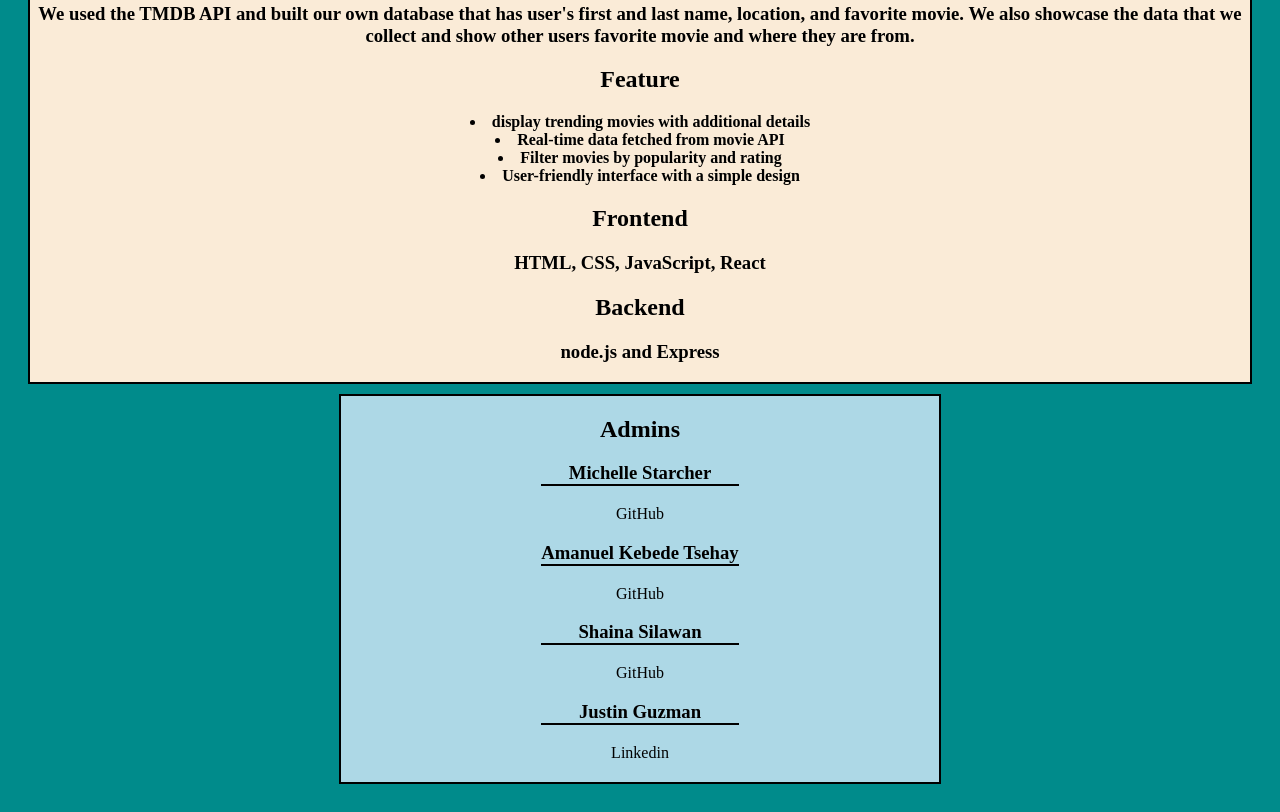
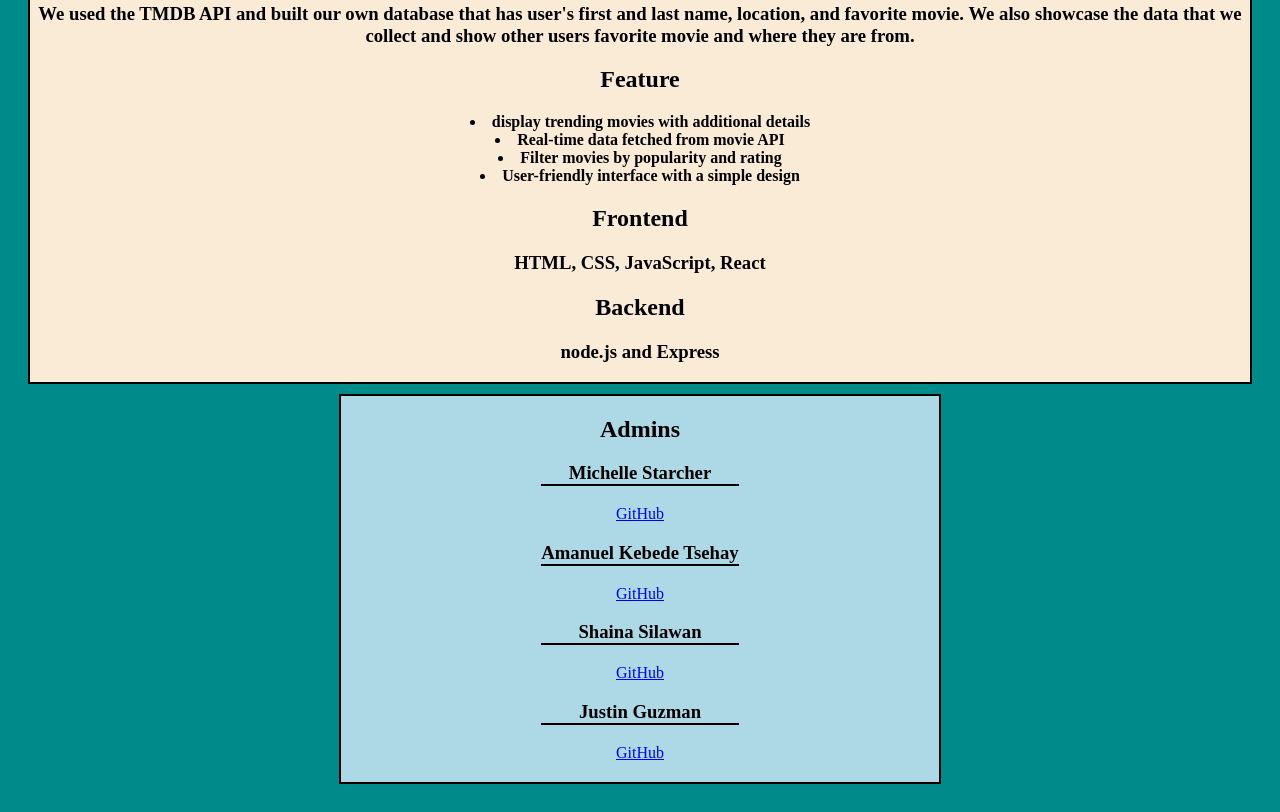
Before and after one commit to mtstarcher/INST377-Project, a website: page public/about.html in a window 1280 px wide. Shown: the part 347-1159 px from the top of the page. Drawn offline with Linux system fonts and the light colour scheme.

Commit message:
Update about.html

```diff
--- a/public/about.html
+++ b/public/about.html
@@ -39,13 +39,13 @@
             <div class="students">
                 <h2 id="stdnt_title">Admins</h2>
                 <h3 id="name">Michelle Starcher</h3>
-                <a id="linkedin" href="https://github.com/mtstarcher">GitHub</a>
+                <a id="github" href="https://github.com/mtstarcher">GitHub</a>
                 <h3 id="name">Amanuel Kebede Tsehay</h3>
-                <a id="linkedin" href="https://github.com/readmeastory">GitHub</a>
+                <a id="github" href="https://github.com/readmeastory">GitHub</a>
                 <h3 id="name">Shaina Silawan</h3>
-                <a id="linkedin" href="url">GitHub</a>
+                <a id="github" href="https://github.com/ssilawan">GitHub</a>
                 <h3 id="name">Justin Guzman</h3>
-                <a id="linkedin" href="https://www.linkedin.com/in/justin--guzman/">Linkedin</a>
+                <a id="github" href="https://github.com/justing25">GitHub</a>
             </div>
         </div>
     </body>
```
